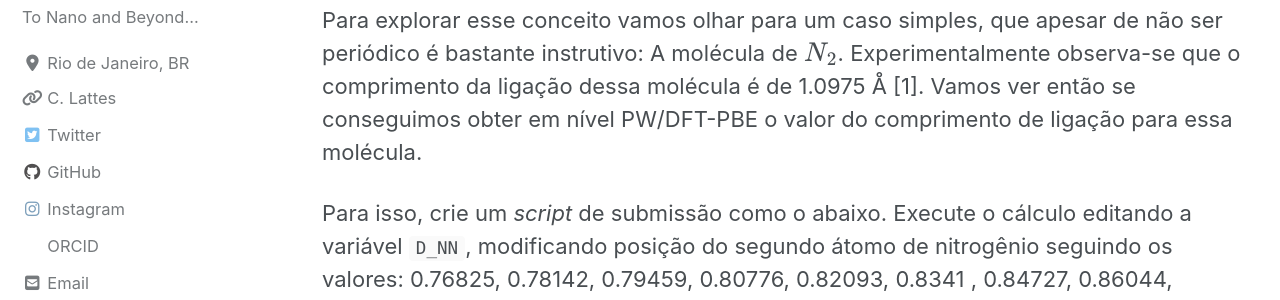
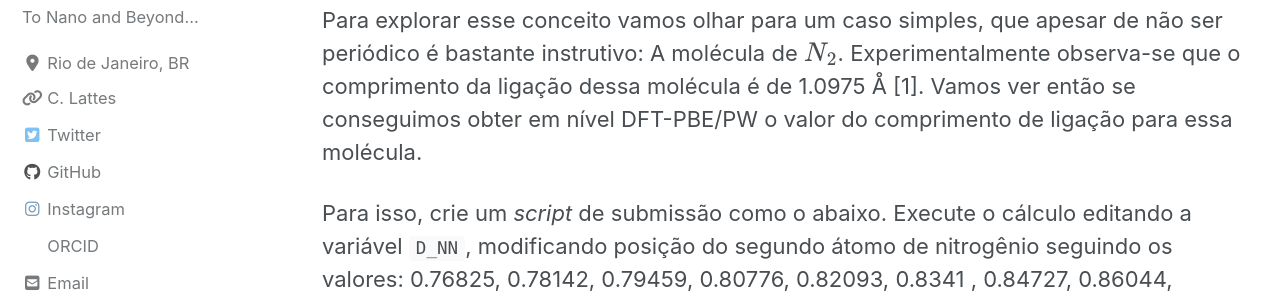
Before and after one commit to lipelopesoliveira/lipelopesoliveira.github.io, a Jekyll site: the page built from _posts/tutoriais_qe/2019-08-30-cap2-1.md, in a window 1280 px wide and 900 px high, scrolled down 811 px. Shown: the part 220-520 px from the top of the window. Built offline with Jekyll 4.4.1, drawn with Linux system fonts in a browser that asks for light colours; cached includes are drawn as plain includes; nearby versions of some CDN libraries; formulas are drawn with MathJax 3.

Commit message:
Update 2019-08-30-cap2-1.md

```diff
--- a/_posts/tutoriais_qe/2019-08-30-cap2-1.md
+++ b/_posts/tutoriais_qe/2019-08-30-cap2-1.md
@@ -21,7 +21,7 @@ Nesse tutorial aprenderemos:
 
 Geralmente quando desejamos fazer qualquer tipo de cálculo com determinada estrutura, desejamos que ela esteja em seu estado de equilíbrio, *i. e.* as forças entre os átomos são as menores possíveis e a energia total é um mínimo na superfície de potencial. Mesmo quando desejamos fazer cálculos com um material que já possui sua estrutura determinada por difração de raios-X ou por RMN, em geral precisamos otimizar a estrutura para o nível em que estamos fazendo o cálculo. Existem algumas maneiras de fazer esse processo de otimização, que em geral se resume a determinar a **superfície de energia potencial** dos íons e procurar, nessa superfície, por mínimos globais. Para casos simples, veremos que podemos fazer esse processo manualmente. Já para casos mais complexos recorreremos a algoritmos poderosos para procurar esse mínimo de maneira automatizada.
 
-Para explorar esse conceito vamos olhar para um caso simples, que apesar de não ser periódico é bastante instrutivo: A molécula de $$N_2$$. Experimentalmente observa-se que o comprimento da ligação dessa molécula é de 1.0975 Å [1]. Vamos ver então se conseguimos obter em nível PW/DFT-PBE o valor do comprimento de ligação para essa molécula.
+Para explorar esse conceito vamos olhar para um caso simples, que apesar de não ser periódico é bastante instrutivo: A molécula de $$N_2$$. Experimentalmente observa-se que o comprimento da ligação dessa molécula é de 1.0975 Å [1]. Vamos ver então se conseguimos obter em nível DFT-PBE/PW o valor do comprimento de ligação para essa molécula.
 
 Para isso, crie um *script* de submissão como o abaixo. Execute o cálculo editando a variável `D_NN`, modificando posição do segundo átomo de nitrogênio seguindo os valores: 0.76825, 0.78142, 0.79459, 0.80776, 0.82093, 0.8341 , 0.84727, 0.86044, 0.87361, 0.88678, 0.89995, 0.91312, 0.92629, 0.93946,      0.95263, 0.9658 , 0.97897, 0.99214, 1.00531, 1.01848, 1.03165, 1.04482, 1.05799, 1.07116, 1.08433, 1.0975, 1.11067, 1.12384, 1.13701, 1.15018, 1.16335, 1.17652, 1.18969, 1.20286, 1.21603, 1.2292 , 1.24237, 1.25554, 1.26871, 1.28188, 1.29505, 1.30822, 1.32139, 1.33456, 1.34773, 1.3609 , 1.37407, 1.38724, 1.40041, 1.41358, 1.42675. Dessa forma, podemos construir a curva de energia potencial fazendo um gráfico da energia total em função da distância de ligação entre os átomos $$d_{N-N}$$. Caso você rode esse cálculo em um sistema de cluster com Slurm ou PBS, não se esqueça de colocar a parte inicial do script como demonstrado no [aqui](https://lipelopesoliveira.github.io/cap1-0/).
 
```
